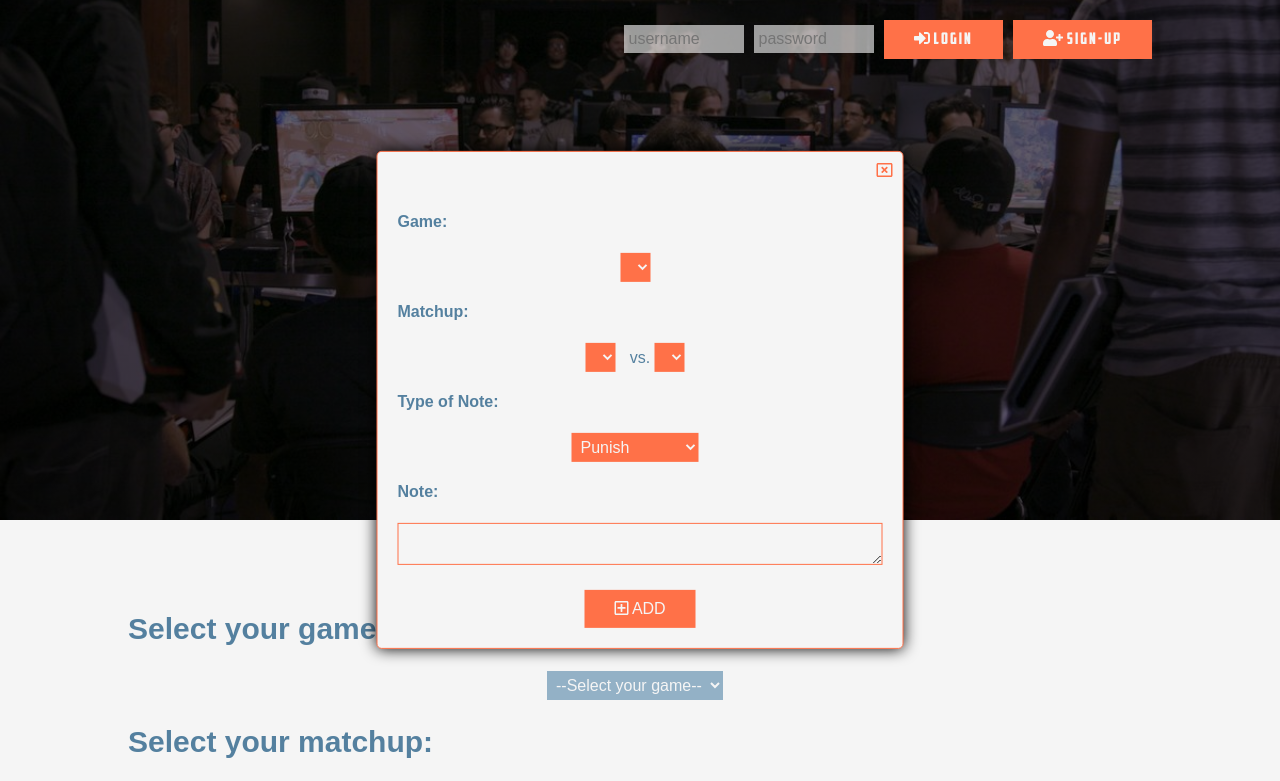
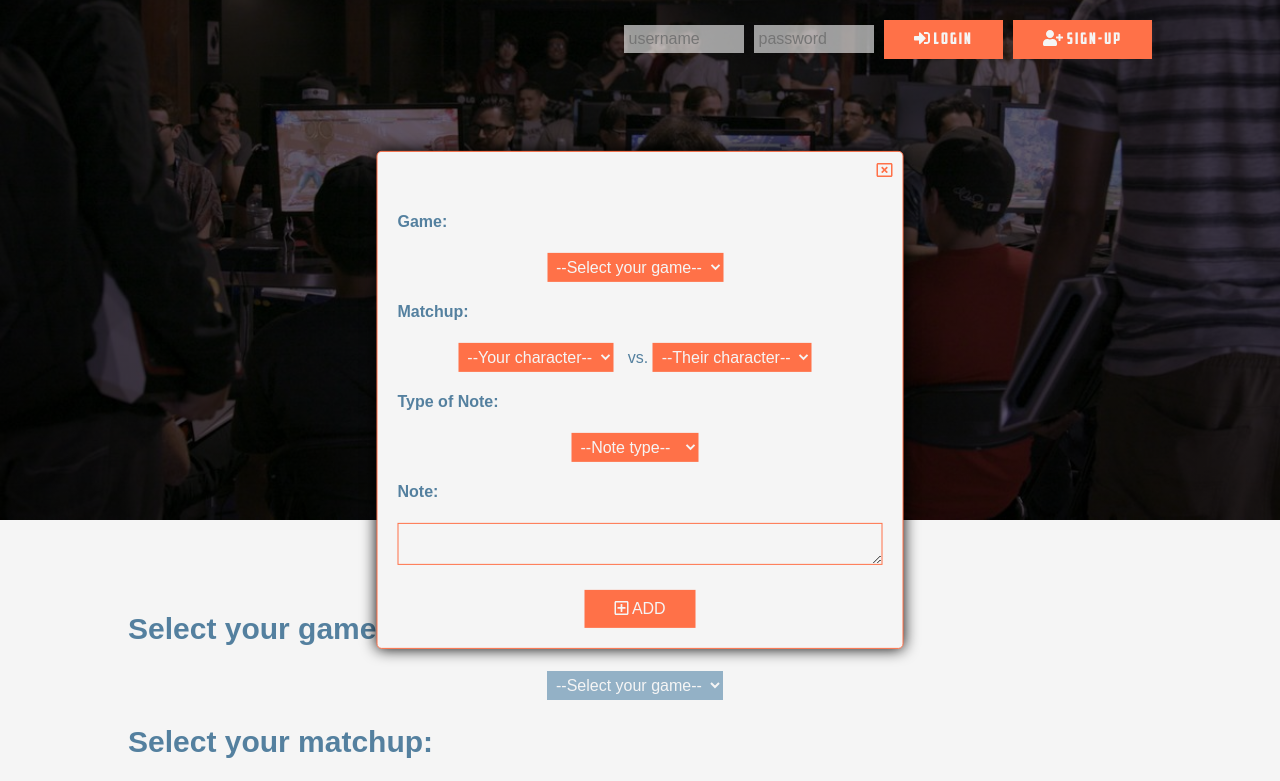
Before and after one commit to MissingPersonFGC/fgcnotes, a website: page index.html in a window 1280 px wide. Both pictures are taken after a click on the link "ADD NOTES". Shown: the top 781 px of the page. Drawn offline with nearby package versions, Linux system fonts and the light colour scheme; a script that the page names is missing; a web font is replaced by a local one.

Commit message:
Placeholder drop downs no longer selectable
Need to do a value check in form submission as well.

```diff
--- a/index.html
+++ b/index.html
@@ -79,7 +79,7 @@
       <section class="game-select clearfix">
         <select class="your-game" name="your-game">
           <!-- Empty drop-down item to prevent the first game from showing by default with no characters underneath. Shows user that input is required. The list will populate below the empty item. -->
-          <option value="">--Select your game--</option>
+          <option value="" disabled selected>--Select your game--</option>
         </select>
       </section>
 
@@ -88,11 +88,11 @@
       </section>
       <section class="char-select clearfix">
         <select class="your-character" name="your-character">
-          <option value="">--Your character--</option>
+          <option value="" disabled selected>--Your character--</option>
         </select>
         vs.
         <select class="opp-character" name="opp-character">
-          <option value="">--Their character--</option>
+          <option value="" disabled selected>--Their character--</option>
         </select>
 
         <a href="#stick" class="button show-notes desktop"><i class="fas fa-eye"></i> Show Notes</a>
@@ -106,7 +106,7 @@
         <div class="wrapper">
           Filter by:
           <select class="note-filter" name="note-filter">
-            <option value="">--Filter by--</option>
+            <option value="" disabled selected>--Filter by--</option>
             <option value="punish">Punish</option>
             <option value="anti-air">Anti-air</option>
             <option value="air-to-air">Air-to-air</option>
@@ -169,25 +169,26 @@
         <div class="add-notes-game">
           <h4>Game:</h4>
           <select class="your-game" name="gameShorthand">
-
+            <option value="" disabled selected>--Select your game--</option>
           </select>
         </div>
         <div class="add-notes-matchup">
           <h4>Matchup:</h4>
           <select class="your-character" name="yourCharacter">
-
+            <option value="" disabled selected>--Your character--</option>
           </select>
 
           vs.
 
           <select class="opp-character" name="opponentCharacter">
-
+            <option value="" disabled selected>--Their character--</option>
           </select>
         </div>
         <div class="add-notes-type">
           <h4>Type of Note:</h4>
 
           <select class="note-type" name="noteType">
+            <option value="" disabled selected>--Note type--</option>
             <option value="punish">Punish</option>
             <option value="anti-air">Anti-air</option>
             <option value="air-to-air">Air-to-air</option>
```
